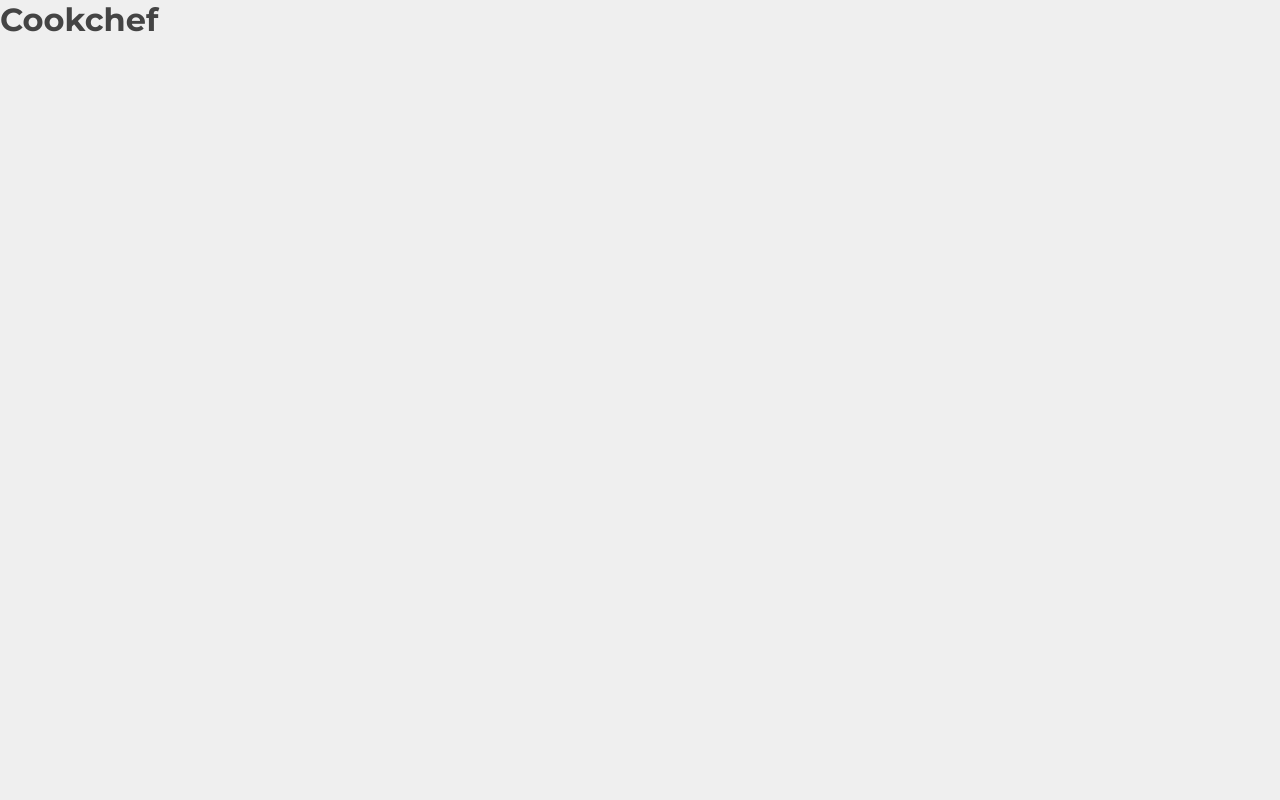
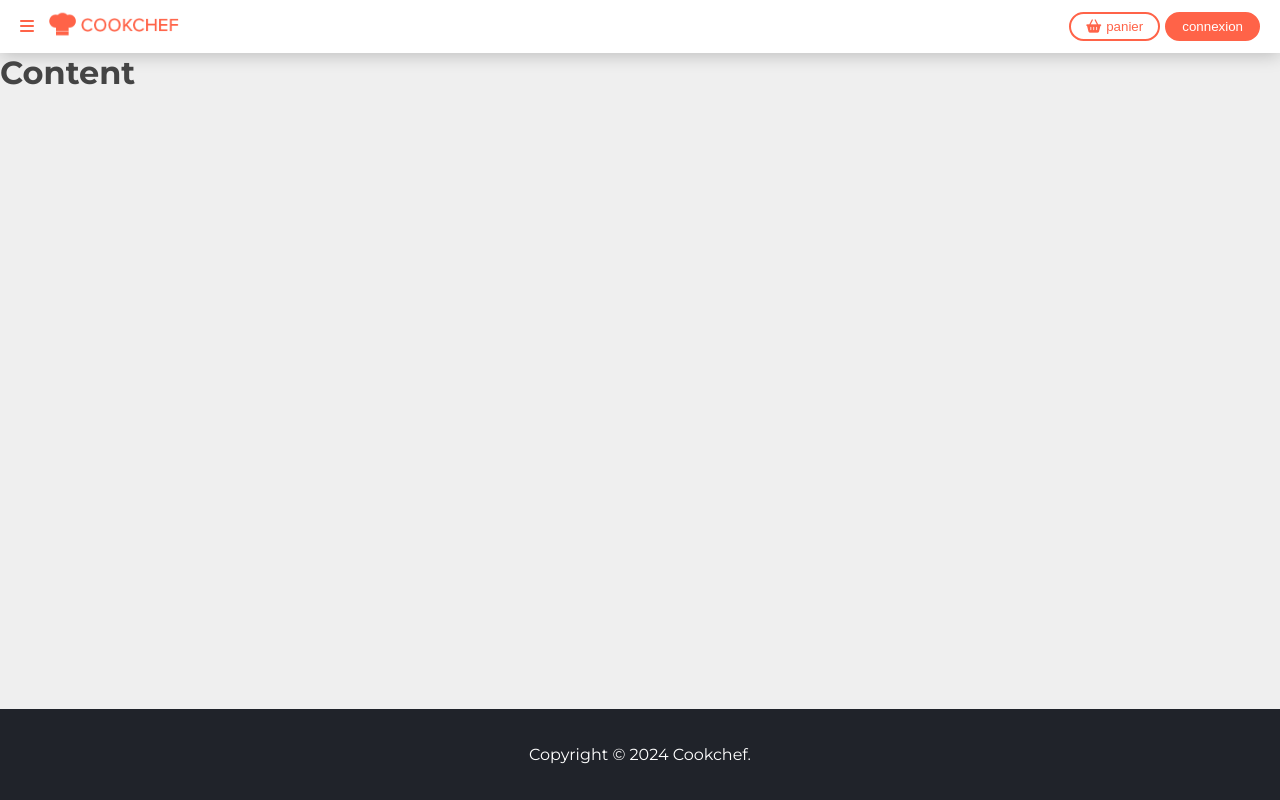
Before and after one commit to theoxav/cookchef-react-js, a React (Vite) app: page / in a window 1280 px wide. Built offline with nearby package versions, Linux system fonts and the light colour scheme.

Commit message:
Init Header and Footer

```diff
--- a/index.html
+++ b/index.html
@@ -10,6 +10,10 @@
       href="https://fonts.googleapis.com/css2?family=Montserrat:wght@400;500;700&display=swap"
       rel="stylesheet"
     />
+    <script
+      src="https://kit.fontawesome.com/018fba83f0.js"
+      crossorigin="anonymous"
+    ></script>
     <title>Cookchef</title>
   </head>
   <body>
--- a/src/App.jsx
+++ b/src/App.jsx
@@ -1,5 +1,16 @@
+import styles from "./App.module.scss";
+import Content from "./components/Content/Content";
+import Footer from "./components/Footer/Footer";
+import Header from "./components/Header/Header";
+
 const App = () => {
-  return <h1>Cookchef</h1>;
+  return (
+    <div className={`d-flex flex-column ${styles.appContainer}`}>
+      <Header />
+      <Content />
+      <Footer />
+    </div>
+  );
 };
 
 export default App;
--- /dev/null
+++ b/src/App.module.scss
@@ -0,0 +1,3 @@
+.appContainer {
+  min-height: 100vh;
+}
--- /dev/null
+++ b/src/assets/styles/_themes.scss
@@ -0,0 +1,21 @@
+.btn {
+  padding: 5px 15px;
+  border-radius: 20px;
+  cursor: pointer;
+  transition: 0.2s opacity;
+  &:hover {
+    opacity: 0.8;
+  }
+}
+
+.btn-primary {
+  background-color: var(--primary);
+  color: white;
+  border: 2px solid var(--primary);
+}
+
+.btn-reverse-primary {
+  border: 2px solid var(--primary);
+  color: var(--primary);
+  background-color: white;
+}
--- a/src/assets/styles/index.scss
+++ b/src/assets/styles/index.scss
@@ -3,3 +3,4 @@
 @use "./flex";
 @use "./debug";
 @use "./utils";
+@use "./themes";
--- /dev/null
+++ b/src/components/Content/Content.jsx
@@ -0,0 +1,5 @@
+const Content = () => {
+  return <h1 className="flex-fill">Content</h1>;
+};
+
+export default Content;
--- /dev/null
+++ b/src/components/Footer/Footer.jsx
@@ -0,0 +1,13 @@
+import styles from "./Footer.module.scss";
+
+function Footer() {
+  return (
+    <footer
+      className={`${styles.footer} d-flex flex-row align-items-center justify-content-center p-20`}
+    >
+      <p>Copyright © 2024 Cookchef.</p>
+    </footer>
+  );
+}
+
+export default Footer;
--- /dev/null
+++ b/src/components/Footer/Footer.module.scss
@@ -0,0 +1,4 @@
+.footer {
+  background-color: var(--gray-1);
+  color: white;
+}
--- /dev/null
+++ b/src/components/Header/Header.jsx
@@ -0,0 +1,22 @@
+import styles from "./Header.module.scss";
+import cookchef from "../../assets/images/cookchef.png";
+
+const Header = () => {
+  return (
+    <header className={`${styles.header} d-flex flex-row align-items-center `}>
+      <i className="fa-solid fa-bars mr-15"></i>
+      <div className="flex-fill">
+        <img src={cookchef} alt="logo cookchef" />
+      </div>
+      <ul>
+        <button className="mr-5 btn btn-reverse-primary">
+          <i className="fa-solid fa-basket-shopping mr-5"></i>
+          <span>panier</span>
+        </button>
+        <button className="btn btn-primary">connexion</button>
+      </ul>
+    </header>
+  );
+};
+
+export default Header;
--- /dev/null
+++ b/src/components/Header/Header.module.scss
@@ -0,0 +1,9 @@
+.header {
+  padding: 10px 20px;
+  background-color: white;
+  box-shadow: var(--box-shadow-nav);
+  color: var(--primary);
+  img {
+    width: 130px;
+  }
+}
```
